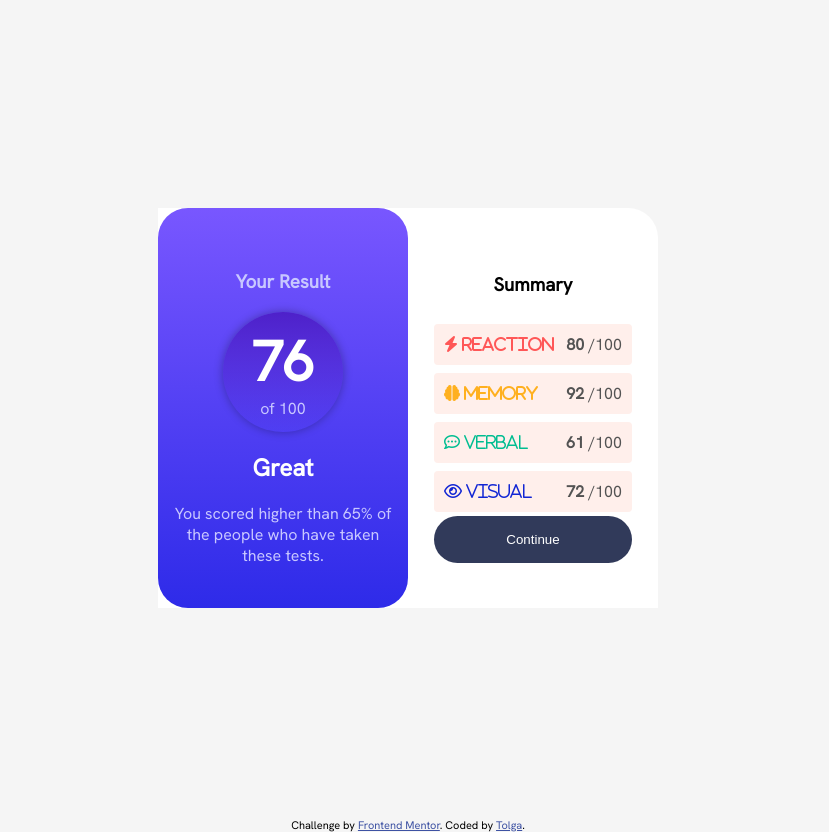
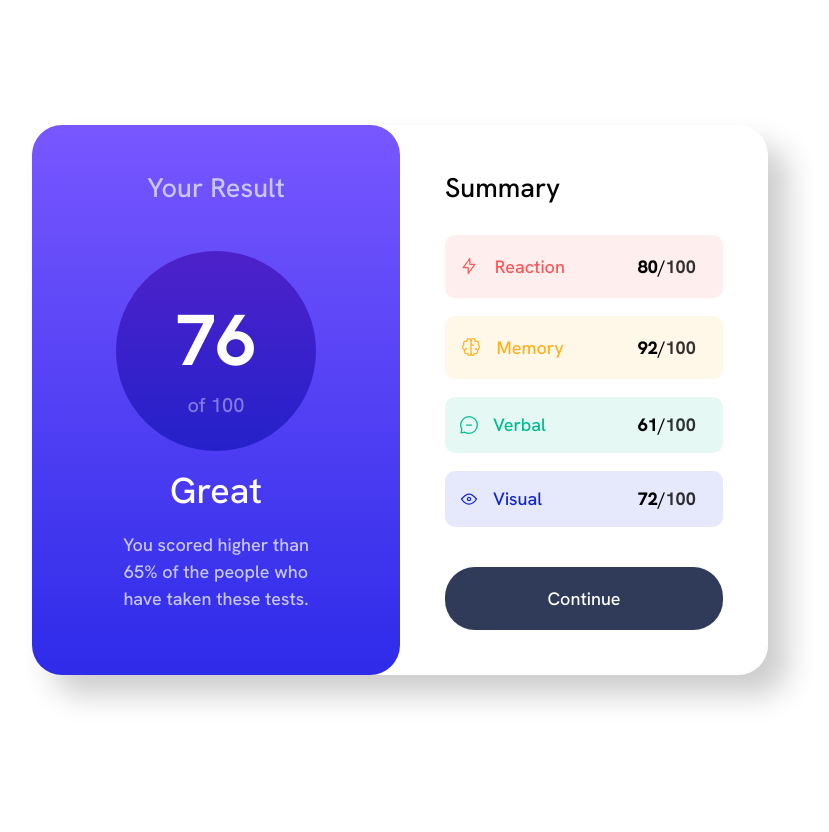
Before and after one commit to tolgaegin25/results-summary, a plain HTML site: page index.html in a window 1280 px wide. Shown: the whole page, without its empty margins (240-1069 px from the left). After the commit the page ends 800 px from the top, so only its background shows below. Drawn offline with nearby package versions, Linux system fonts and the light colour scheme.

Commit message:
Add files via upload

```diff
--- a/index.html
+++ b/index.html
@@ -3,7 +3,6 @@
   <head>
     <meta charset="UTF-8" />
     <meta name="viewport" content="width=device-width, initial-scale=1.0" />
-    <!-- displays site properly based on user's device -->
 
     <link
       rel="icon"
@@ -13,204 +12,139 @@
     />
 
     <title>Frontend Mentor | Results summary component</title>
-    <link rel="preconnect" href="https://fonts.googleapis.com" />
-    <link rel="preconnect" href="https://fonts.gstatic.com" crossorigin />
-    <link
-      rel="stylesheet"
-      href="https://fonts.googleapis.com/css2?family=Hanken+Grotesk&display=swap"
-    />
-    <script
-      src="https://kit.fontawesome.com/ee6eb0c187.js"
-      crossorigin="anonymous"
-    ></script>
+    <link rel="stylesheet" href="style.css" />
+    <script src="https://cdn.tailwindcss.com"></script>
+    <script>
+      tailwind.config = {
+        theme: {
+          extend: {
+            colors: {
+              light_red: "#ff5757",
+              orange_yellow: "#ffb01f",
+              green_teal: "#00bd91",
+              cobalt: "#1125d4",
+              light_slate_blue: "#7857ff",
+              light_royal_blue: "	#2e2be9",
+              violet_blue: "#4E21CA",
+              persian_blue: "	#2421ca",
+              pale_blue: "#EBF1FF",
+              light_lavender: "#C8C7FF",
+              dark_gray_blue: "	#303b5a",
+            },
+            screens: {
+              md: "768px", //Size of medium screen
+            },
+          },
+        },
+      };
+    </script>
+    <style>
+      @import url("https://fonts.googleapis.com/css2?family=Hanken+Grotesk:wght@500;700;800&display=swap");
 
-    <!-- Feel free to remove these styles or customise in your own stylesheet 👍 -->
-    <style>
       * {
+        padding: 0;
+        margin: 0;
         box-sizing: border-box;
-      }
-      .attribution {
-        font-size: 11px;
-        text-align: center;
-        margin-top: 10px;
-      }
-      .attribution a {
-        color: hsl(228, 45%, 44%);
+        font-family: "Hanken Grotesk", sans-serf;
+        font-size: 18px;
       }
 
       body {
-        font-family: "Hanken Grotesk", sans-serif;
-        background-color: rgb(245, 245, 245);
-        width: 100vw;
-        height: 100vh;
-      }
-
-      .container {
-        width: 100%;
-        height: 100%;
-        display: flex;
-        justify-content: center;
-        align-items: center;
-        text-align: center;
-      }
-      .item {
-        width: 250px;
-      }
-
-      .result {
-        color: white;
-        padding: 10px 15px;
-        height: 400px;
+        min-height: 100vh;
         display: flex;
         flex-direction: column;
         justify-content: center;
         align-items: center;
-        background-image: linear-gradient(
-          hsl(252, 100%, 67%),
-          hsl(241, 81%, 54%)
-        );
-        border-radius: 30px;
-      }
-      .summary {
-        display: flex;
-        height: 400px;
-        padding: 10px 15px;
-        flex-direction: column;
-        justify-content: center;
-        align-items: center;
-        background-color: white;
-
-        border-top-right-radius: 30px;
-        border-top-right-radius: 30px;
-      }
-
-      .score {
-        display: flex;
-        flex-direction: column;
-        justify-content: center;
-        align-items: center;
-        border-radius: 100px;
-        width: 120px;
-        height: 120px;
-        background-image: linear-gradient(
-          hsla(256, 72%, 46%, 1),
-          hsla(241, 72%, 46%, 0)
-        );
-        box-shadow: 0 0 10px rgba(0, 0, 0, 0.3);
-      }
-
-      .score .point {
-        color: white;
-        font-weight: 700;
-        font-size: 56px;
-      }
-      .features {
-        width: 90%;
-      }
-
-      .features .feature {
-        padding: 10px;
-        margin-top: 8px;
-        border-radius: 4px;
-        width: 100%;
-        display: flex;
-        justify-content: space-between;
-        background-color: hsl(12, 100%, 96%);
-        font-weight: 500;
-      }
-
-      .features .feature:nth-child(1) {
-        color: hsl(0, 100%, 67%);
-      }
-
-      .features .feature:nth-child(2) {
-        color: hsl(39, 100%, 56%);
-      }
-      .features .feature:nth-child(3) {
-        color: hsl(166, 100%, 37%);
-      }
-      .features .feature:nth-child(4) {
-        color: hsl(234, 85%, 45%);
-      }
-
-      .features .feature .rate {
-        color: rgb(83, 83, 83);
-      }
-
-      .features .button {
-        width: 100%;
-        margin-top: 4px;
-        padding: 16px 32px;
-        border: none;
-        border-radius: 100px;
-        background-color: #313a5a;
-        color: white;
-        cursor: pointer;
-      }
-
-      @media screen and (max-width: 768px) {
-        .container {
-          display: block !important;
-        }
-        .item {
-          margin: 0 auto;
-        }
-        .result {
-          border-bottom-left-radius: 30px;
-          border-bottom-right-radius: 30px;
-        }
-        .summary {
-          border-top-left-radius: 0px;
-          border-top-right-radius: 0px;
-        }
       }
     </style>
   </head>
   <body>
-    <div class="container">
-      <div class="item" style="background-color: white">
-        <div class="result">
-          <h3 style="color: hsl(241, 100%, 89%)">Your Result</h3>
-          <div class="score">
-            <span class="point">76</span>
-            <span style="color: hsl(241, 100%, 89%)">of 100</span>
-          </div>
-          <h2>Great</h2>
-          <span style="color: hsl(241, 100%, 89%)">
-            You scored higher than 65% of the people who have taken these tests.
+    <div
+      class="h-auto md:w-[736px] w-[320px] flex md:flex-row flex-col bg-white shadow-[20px_20px_30px_rgba(0,0,0,0.2)] rounded-[30px]"
+    >
+      <div
+        class="w-full flex flex-col items-center p-[45px] rounded-[30px] bg-gradient-to-b from-light_slate_blue to-light_royal_blue"
+      >
+        <h2 class="text-2xl text-light_lavender">Your Result</h2>
+        <div
+          class="bg-white w-[200px] h-[200px] rounded-[50%] mt-10 flex flex-col items-center justify-center relative bg-gradient-to-b from-violet_blue to-persian_blue"
+        >
+          <strong class="text-[72px] text-white -translate-y-2.5">76</strong>
+          <span
+            class="absolute bottom-10 text-white opacity-40 text-[20px] translate-y-3"
+          >
+            of 100
           </span>
         </div>
+        <div class="text-white text-[2em] height-[80px] leading-[80px]">
+          Great
+        </div>
+        <p class="text-light_lavender text-[1em] text-center py-0 px-10">
+          You scored higher than 65% of the people who have taken these tests.
+        </p>
       </div>
-      <div class="item">
-        <div class="summary">
-          <h3>Summary</h3>
-          <div class="features">
-            <div class="feature">
-              <span> <i class="fas fa-bolt">&nbsp;Reaction&nbsp;</i></span>
-              <span class="rate"><b>80</b> /100</span>
+      <div class="flex flex-col p-10 w-full">
+        <h2 class="text-2xl mb-2.5">Summary</h2>
+        <div class="w-full">
+          <div
+            class="flex h-14 w-full mx-0 my-4 gap-3.5 rounded-[10px] items-center px-[14px] relative text-light_red bg-light_red bg-opacity-10"
+          >
+            <img src="./assets/images/icon-reaction.svg" alt="" />
+            <div>Reaction</div>
+            <div
+              class="absolute right-3.5 text-black flex space-between items-center w-1/4"
+            >
+              <span class="got font-extrabold">80</span>/<span
+                class="font-bold text-black opacity-[0.8]"
+                >100</span
+              >
             </div>
-            <div class="feature">
-              <span> <i class="fas fa-brain">&nbsp;Memory</i></span>
-              <span class="rate"><b>92</b> /100</span>
+          </div>
+          <div
+            class="flex h-14 mx-0 my-4 gap-3.5 rounded-[10px] items-center px-3.5 relative text-orange_yellow bg-orange_yellow bg-opacity-10"
+          >
+            <img src="./assets/images/icon-memory.svg" alt="" />
+            <div>Memory</div>
+            <div
+              class="absolute right-3.5 text-black flex space-between items-center w-1/4"
+            >
+              <span class="font-extrabold">92</span>/<span
+                class="font-bold text-black opacity-[0.8]"
+                >100</span
+              >
             </div>
-            <div class="feature">
-              <span> <i class="far fa-comment-dots">&nbsp;Verbal</i></span>
-              <span class="rate"><b>61</b> /100</span>
+          </div>
+          <div
+            class="flex h-[56px] mx-0 my-4 gap-[14px] rounded-[10px] items-center px-[14px] relative text-green_teal bg-green_teal bg-opacity-10"
+          >
+            <img src="./assets/images/icon-verbal.svg" alt="" />
+            <div>Verbal</div>
+            <div
+              class="score absolute right-3.5 text-black flex space-between items-center w-1/4"
+            >
+              <span class="font-extrabold"> 61 </span>
+              /<span class="font-bold text-black opacity-[0.8]">100</span>
             </div>
-            <div class="feature">
-              <span> <i class="far fa-eye">&nbsp;Visual</i></span>
-              <span class="rate"><b>72</b> /100</span>
+          </div>
+          <div
+            class="flex h-[56px] mx-0 my-4 gap-[14px] rounded-[10px] items-center px-[14px] relative text-cobalt bg-cobalt bg-opacity-10"
+          >
+            <img src="./assets/images/icon-visual.svg" alt="" />
+            <div>Visual</div>
+            <div
+              class="absolute right-3.5 text-black flex space-between items-center w-1/4"
+            >
+              <span class="font-extrabold"> 72 </span>
+              /<span class="font-bold text-black opacity-[0.8]">100</span>
             </div>
-            <button class="button">Continue</button>
           </div>
         </div>
+        <button
+          class="h-14 bg-dark_gray_blue px-1 py-2 text-white font-medium mt-5 rounded-[30px] border-none cursor-pointer hover:bg-opacity-90  duration-300"
+        >
+          Continue
+        </button>
       </div>
-    </div>
-    <div class="attribution">
-      Challenge by
-      <a href="https://www.frontendmentor.io?ref=challenge" target="_blank"
-        >Frontend Mentor</a
-      >. Coded by <a href="#">Tolga</a>.
     </div>
   </body>
 </html>
```
Also changed, not shown: assets/fonts/HankenGrotesk-VariableFont_wght.ttf (added), assets/fonts/README.txt (added), assets/fonts/static/HankenGrotesk-Bold.ttf (added), assets/fonts/static/HankenGrotesk-ExtraBold.ttf (added), assets/fonts/static/HankenGrotesk-Medium.ttf (added), assets/images/favicon-32x32.png (added), assets/images/icon-memory.svg (added), assets/images/icon-reaction.svg (added), assets/images/icon-verbal.svg (added), assets/images/icon-visual.svg (added), style.css (added).
